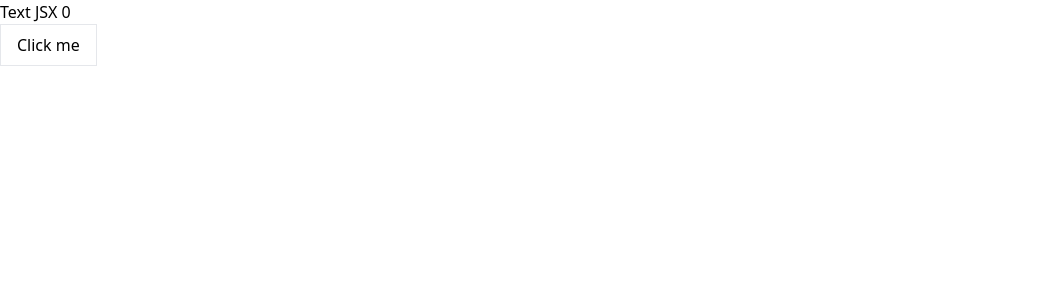
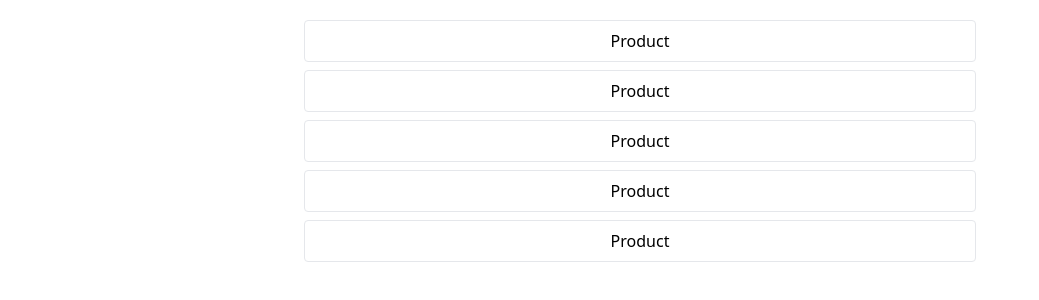
Before and after one commit to alekseyklimenko/js-ex-react-typescript, a React (Create React App) app: page / in a window 1280 px wide. Shown: the top 300 px of the page, without its empty margins (0-1039 px from the left). Built offline with nearby package versions, Linux system fonts and the light colour scheme.

Commit message:
add component

```diff
--- a/src/App.tsx
+++ b/src/App.tsx
@@ -1,20 +1,17 @@
-//import React from 'react';
-import {createElement as e, useState} from 'react';
+import React from 'react';
+import {Product} from "./components/Product";
 
 function App() {
-    const [count, setCount] = useState(0)
-  // return (
-  //   <h1>Hello React</h1>
-  // );
-//  return React.createElement('h1', {}, 'Hello from JS')
-    return e('div', {className: 'container'}, [
-        e('h1', {className: 'fontBold', key: 1}, `Text JSX ${count}`),
-        e('button', {
-            className: 'py-2 px-4 border',
-            key: 2,
-            onClick: () => setCount(count + 1)
-        }, 'Click me')
-    ])
+    return (
+        <div className="container mx-auto max-w-2xl pt-5">
+            <Product/>
+            <Product/>
+            <Product/>
+            <Product/>
+            <Product/>
+
+        </div>
+    )
 }
 
 export default App;
--- /dev/null
+++ b/src/components/Product.tsx
@@ -0,0 +1,5 @@
+export function Product() {
+    return (
+        <div className="border py-2 px-4 rounded flex flex-col items-center mb-2">Product</div>
+    )
+}
--- /dev/null
+++ b/src/jsx.example.tsx
@@ -0,0 +1,17 @@
+import {createElement as e, useState} from "react";
+
+function App() {
+    const [count, setCount] = useState(0)
+    // return (
+    //   <h1>Hello React</h1>
+    // );
+//  return React.createElement('h1', {}, 'Hello from JS')
+    return e('div', {className: 'container'}, [
+        e('h1', {className: 'fontBold', key: 1}, `Text JSX ${count}`),
+        e('button', {
+            className: 'py-2 px-4 border',
+            key: 2,
+            onClick: () => setCount(count + 1)
+        }, 'Click me')
+    ])
+}
```
